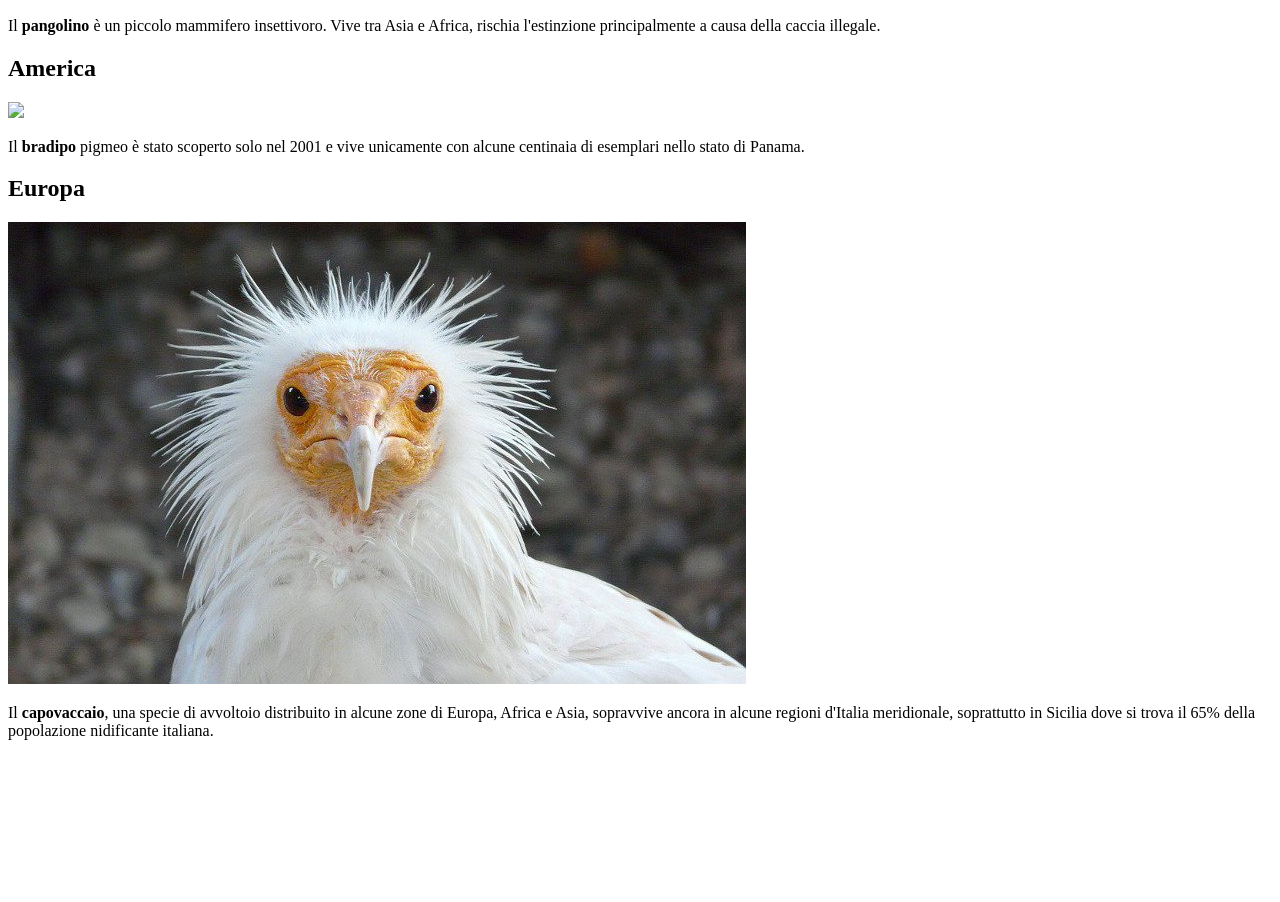
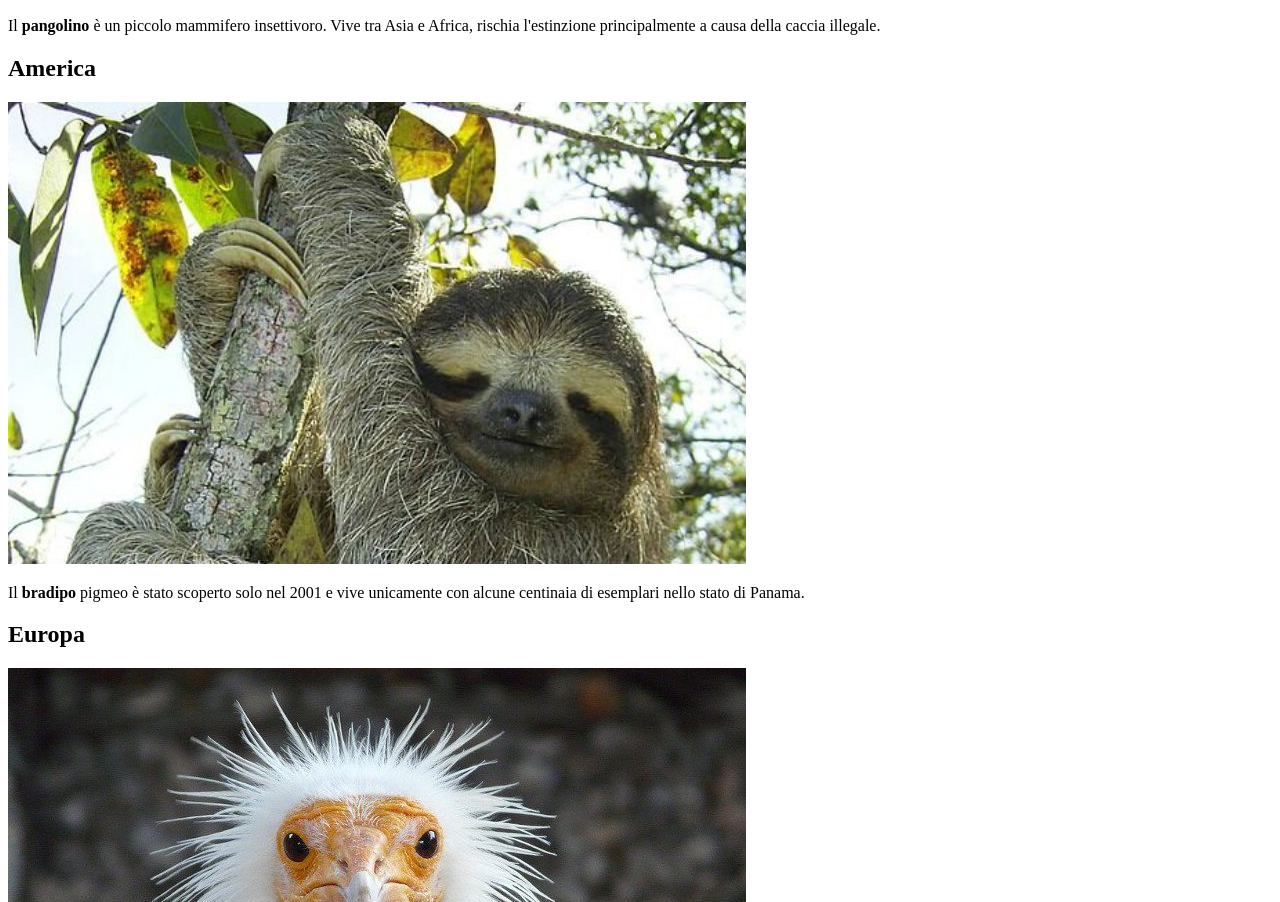
Before and after one commit to lucabelli/esercizihtml, a plain HTML site: page esercizi/03 altri percorsi relativi/esercizio/esercizio_percorsi_relativi.html in a window 1280 px wide. Shown: the part 1146-2048 px from the top of the page. Before the commit the page ends 1902 px from the top, so only its background shows below. Drawn offline with Linux system fonts and the light colour scheme; files whose address does not match are found by name.

Commit message:
Update esercizio_percorsi_relativi.html

```diff
--- a/esercizi/03 altri percorsi relativi/esercizio/esercizio_percorsi_relativi.html
+++ b/esercizi/03 altri percorsi relativi/esercizio/esercizio_percorsi_relativi.html
@@ -22,7 +22,7 @@
         Vive tra Asia e Africa, rischia l'estinzione principalmente a causa della caccia illegale.
     </p>
     <h2>America</h2>
-    <img src="/america/pradipo.jpg">
+    <img src="/america/bradipo.jpg">
     <p>
         Il <strong>bradipo</strong> pigmeo è stato scoperto solo nel 2001 e vive unicamente
         con alcune centinaia di esemplari nello stato di Panama.
```
